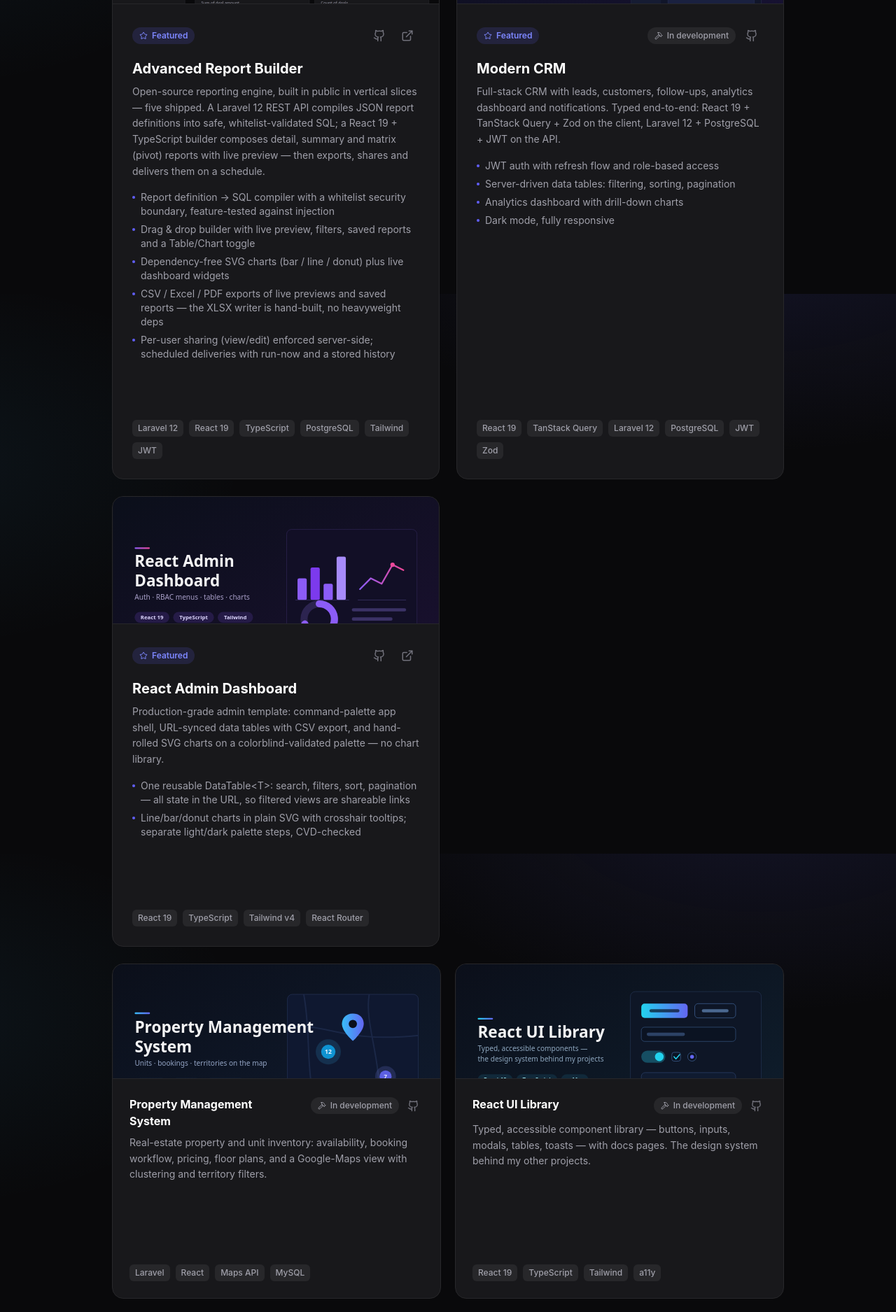
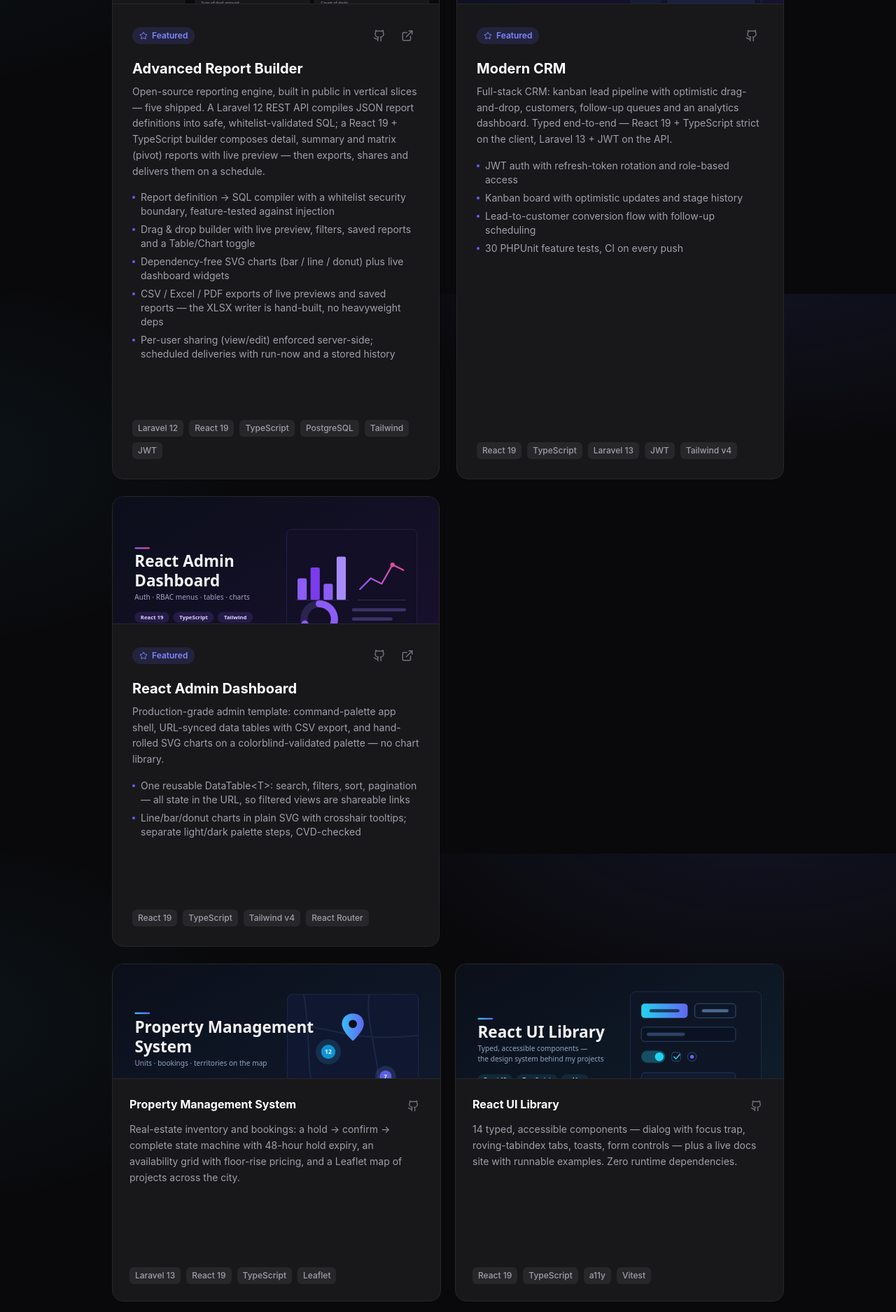
Before and after one commit to balajis-dev5/portfolio, a React (Vite) app: page / in a window 1280 px wide. Shown: the part 3580-5455 px from the top of the page at 70% size. Built offline with nearby package versions, Linux system fonts and the light colour scheme.

Commit message:
projects: cards match what shipped — UI library live docs link, template repo link, CRM/PMS rewrites

```diff
--- a/src/data/profile.ts
+++ b/src/data/profile.ts
@@ -253,28 +253,29 @@
   {
     name: 'Modern CRM',
     description:
-      'Full-stack CRM with leads, customers, follow-ups, analytics dashboard and notifications. Typed end-to-end: React 19 + TanStack Query + Zod on the client, Laravel 12 + PostgreSQL + JWT on the API.',
+      'Full-stack CRM: kanban lead pipeline with optimistic drag-and-drop, customers, follow-up queues and an analytics dashboard. Typed end-to-end — React 19 + TypeScript strict on the client, Laravel 13 + JWT on the API.',
     highlights: [
-      'JWT auth with refresh flow and role-based access',
-      'Server-driven data tables: filtering, sorting, pagination',
-      'Analytics dashboard with drill-down charts',
-      'Dark mode, fully responsive',
+      'JWT auth with refresh-token rotation and role-based access',
+      'Kanban board with optimistic updates and stage history',
+      'Lead-to-customer conversion flow with follow-up scheduling',
+      '30 PHPUnit feature tests, CI on every push',
     ],
-    tags: ['React 19', 'TanStack Query', 'Laravel 12', 'PostgreSQL', 'JWT', 'Zod'],
+    tags: ['React 19', 'TypeScript', 'Laravel 13', 'JWT', 'Tailwind v4'],
     github: 'https://github.com/balajis-dev5/modern-crm',
-    inDevelopment: true,
     image: '/projects/covers/modern-crm.svg',
-    live: undefined,
     featured: true,
   },
   {
     name: 'Property Management System',
     description:
-      'Real-estate property and unit inventory: availability, booking workflow, pricing, floor plans, and a Google-Maps view with clustering and territory filters.',
-    highlights: [],
-    tags: ['Laravel', 'React', 'Maps API', 'MySQL'],
+      'Real-estate inventory and bookings: a hold → confirm → complete state machine with 48-hour hold expiry, an availability grid with floor-rise pricing, and a Leaflet map of projects across the city.',
+    highlights: [
+      'Atomic hold guard — a unit can never be double-booked, proven by a race-condition test',
+      'Price snapshotting: a booking keeps the price it was held at',
+      '27 PHPUnit tests including state-machine and hold-expiry coverage',
+    ],
+    tags: ['Laravel 13', 'React 19', 'TypeScript', 'Leaflet'],
     github: 'https://github.com/balajis-dev5/property-management-system',
-    inDevelopment: true,
     image: '/projects/covers/property-management.svg',
     featured: false,
   },
@@ -295,20 +296,27 @@
   {
     name: 'React UI Library',
     description:
-      'Typed, accessible component library — buttons, inputs, modals, tables, toasts — with docs pages. The design system behind my other projects.',
-    highlights: [],
-    tags: ['React 19', 'TypeScript', 'Tailwind', 'a11y'],
+      '14 typed, accessible components — dialog with focus trap, roving-tabindex tabs, toasts, form controls — plus a live docs site with runnable examples. Zero runtime dependencies.',
+    highlights: [
+      'Keyboard and a11y behavior locked in by a Vitest + Testing Library suite',
+      'Docs deploy to GitHub Pages on every push, after tests pass',
+    ],
+    tags: ['React 19', 'TypeScript', 'a11y', 'Vitest'],
     github: 'https://github.com/balajis-dev5/react-ui-library',
-    inDevelopment: true,
+    live: 'https://balajis-dev5.github.io/react-ui-library/',
     image: '/projects/covers/react-ui-library.svg',
     featured: false,
   },
   {
     name: 'Laravel API Template',
     description:
-      'Opinionated Laravel 12 REST API starter: JWT auth, RBAC, API resources, form requests, service layer, Docker, Postman collection and CI-ready tests.',
-    highlights: [],
-    tags: ['Laravel 12', 'PHP 8.3', 'JWT', 'Docker'],
+      'Opinionated Laravel 13 REST API starter: hand-rolled JWT (HS256) with refresh-token rotation and reuse detection, RBAC, form requests, API resources, rate limiting, Docker and CI. The base for my CRM and PMS APIs.',
+    highlights: [
+      'Refresh-token reuse is detected and revokes the whole token family',
+      'PHPUnit suite covers the full auth lifecycle; Pint-clean, CI on every push',
+    ],
+    tags: ['Laravel 13', 'PHP 8.4', 'JWT', 'Docker'],
+    github: 'https://github.com/balajis-dev5/laravel-api-template',
     image: '/projects/covers/laravel-api-template.svg',
     featured: false,
   },
```
